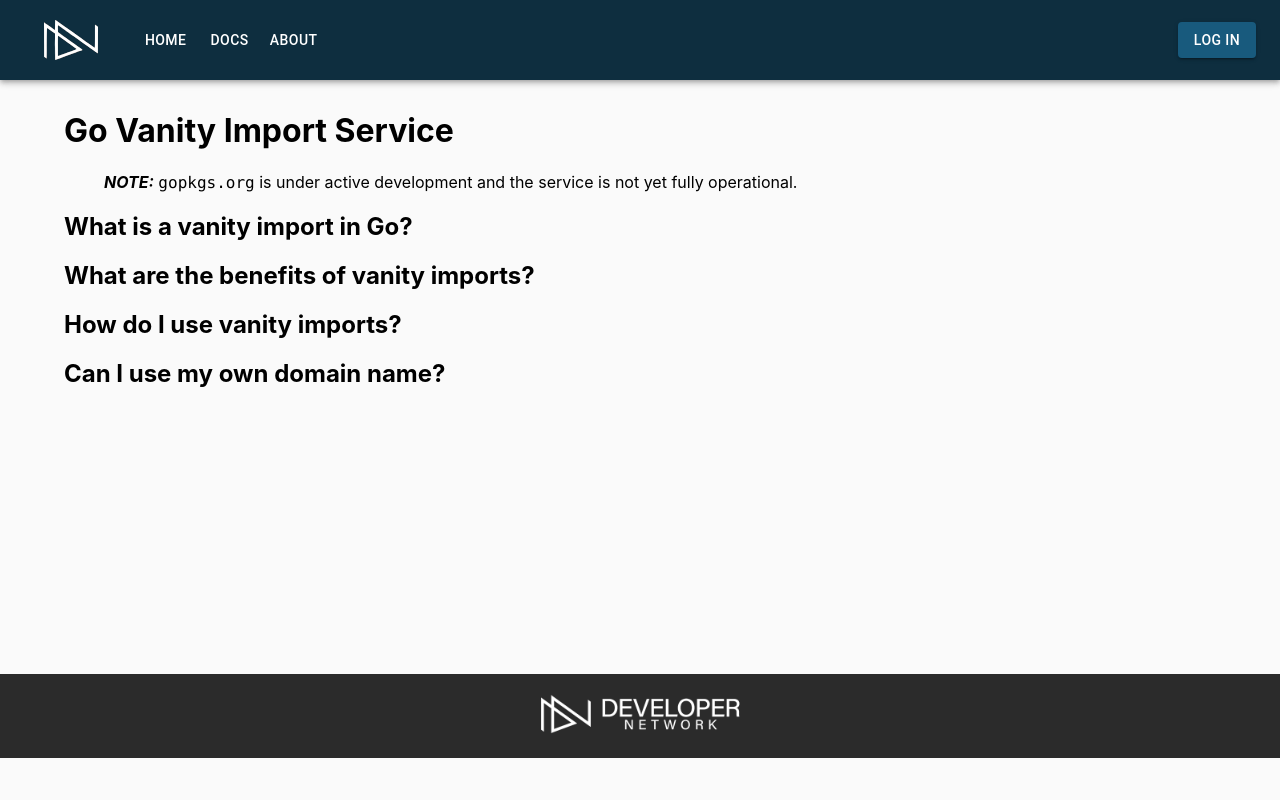
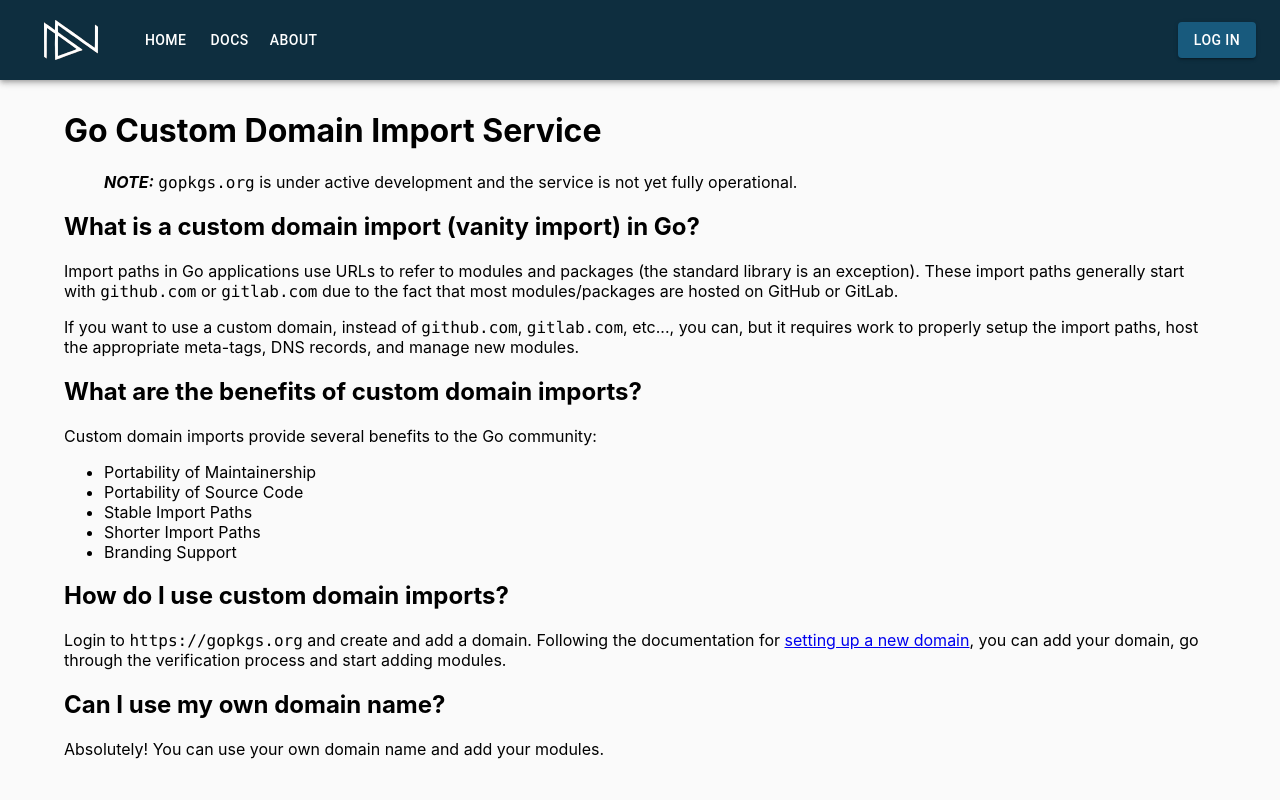
Before and after one commit to devnw/gopkgs-client, a React (Create React App) app: page / in a window 1280 px wide. Shown: the top 800 px of the page. Built offline with nearby package versions, Linux system fonts and the light colour scheme.

Commit message:
Adding more docs and removing logs

```diff
--- a/src/App.js
+++ b/src/App.js
@@ -33,8 +33,6 @@ const App = (props) => {
           scope: "read:current_user",
         });
 
-        console.log(accessToken);
-
         const response = await fetch(
           `${process.env.REACT_APP_API_SERVER_URL}/domains`,
           {
@@ -45,11 +43,7 @@ const App = (props) => {
           }
         );
 
-        const responseData = await response.json();
-
-        console.log(responseData);
-
-        setDomains(responseData);
+        setDomains(await response.json());
       } catch (error) {
         console.log(error);
         // setState({
--- a/src/pages/About/About.js
+++ b/src/pages/About/About.js
@@ -4,40 +4,36 @@ import { Container } from "@mui/material";
 import "./About.scss";
 
 const About = () => {
-
   const aboutInfo = data.map((ele, idx) => {
     const qa = ele.questions.map((el, ix) => {
       return (
         <div key={ix}>
           <h3>{el.question}</h3>
-          <p dangerouslySetInnerHTML={{__html: el.answer}}></p>  {/* fyi - this is fine, it's static content */}
+          <p dangerouslySetInnerHTML={{ __html: el.answer }}></p>{" "}
+          {/* fyi - this is fine, it's static content */}
         </div>
       );
     });
 
     return (
       <div key={idx}>
-        <h2 className='about-heading'>{ele.heading}</h2>
+        <h2 className="about-heading">{ele.heading}</h2>
         {qa}
       </div>
     );
-  })
+  });
 
   return (
     <Container sx={{ padding: "10px" }}>
-      <h1>
-        About Vanity Import Paths in Google Go
-      </h1>
+      <h1>About Custom Domain Imports (aka. Vanity Imports) in Google Go</h1>
       <p>
-        Go Packages (<code>gopkgs.org</code>) is created to be a FREE service to allow Go developers to setup their own vanity import paths without having to go through the hassle of setting up a custom site with meta tags, hosting, content, etc.
+        Go Packages (<code>gopkgs.org</code>) is created to be a FREE service to
+        allow Go developers to setup their own custom import paths without
+        having to go through the hassle of setting up a custom static site with
+        meta tags, hosting, content, etc.
       </p>
 
-      <div>
-        {aboutInfo}
-      </div>
-
-
-
+      <div>{aboutInfo}</div>
     </Container>
   );
 };
--- a/src/pages/Domains/Domains.js
+++ b/src/pages/Domains/Domains.js
@@ -7,8 +7,6 @@ import { useAuth0 } from "@auth0/auth0-react";
 // import doms from "../../testdata";
 
 const Domains = (props) => {
-  console.log(props.domains);
-
   const { isAuthenticated } = useAuth0();
   if (!isAuthenticated) {
     return <div />;
--- a/src/pages/Home/Home.md
+++ b/src/pages/Home/Home.md
@@ -1,12 +1,36 @@
-# Go Vanity Import Service
+# Go Custom Domain Import Service
 
 >***NOTE:*** `gopkgs.org` is under active development and the service is not yet
 fully operational.
 
-## What is a vanity import in Go?
+## What is a custom domain import (vanity import) in Go?
 
-## What are the benefits of vanity imports?
+Import paths in Go applications use URLs to refer to modules and packages (the
+standard library is an exception). These import paths generally start with
+`github.com` or `gitlab.com` due to the fact that most modules/packages are
+hosted on GitHub or GitLab.
 
-## How do I use vanity imports?
+If you want to use a custom domain, instead of `github.com`, `gitlab.com`,
+etc..., you can, but it requires work to properly setup the import paths, host
+the appropriate meta-tags, DNS records, and manage new modules.
+
+## What are the benefits of custom domain imports?
+
+Custom domain imports provide several benefits to the Go community:
+
+- Portability of Maintainership
+- Portability of Source Code
+- Stable Import Paths
+- Shorter Import Paths
+- Branding Support
+
+## How do I use custom domain imports?
+
+Login to `https://gopkgs.org` and create and add a domain. Following the
+documentation for [setting up a new domain](/docs#setting-up-a-new-domain), you
+can add your domain, go through the verification process and start adding
+modules.
 
 ## Can I use my own domain name?
+
+Absolutely! You can use your own domain name and add your modules.
```
